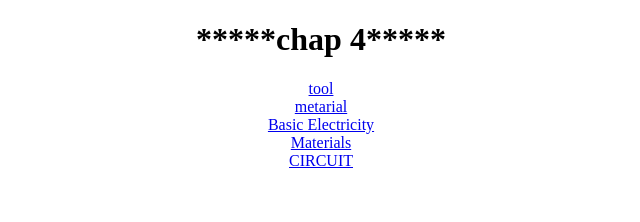
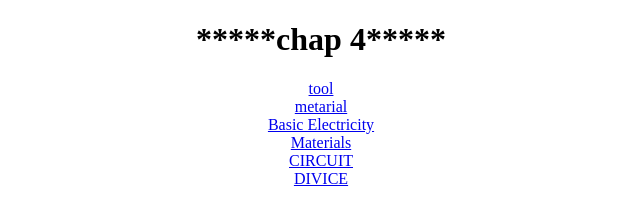
Before and after one commit to itiquiz/sudarshanbook, a plain HTML site: page index.html in a window 1280 px wide. Shown: the full height of the page, 319-959 px from the left. Drawn offline with Linux system fonts and the light colour scheme.

Commit message:
Update index.html

```diff
--- a/index.html
+++ b/index.html
@@ -19,4 +19,5 @@ h1 {text-align: center;}
 	 <center><a href="sudarshan/6">Basic Electricity</a></center>
 	  <center><a href="sudarshan/7">Materials</a></center>
 	   <center><a href="sudarshan/8">CIRCUIT</a></center>
+	 <center><a href="sudarshan/9">DIVICE</a></center>
  </body>
```
